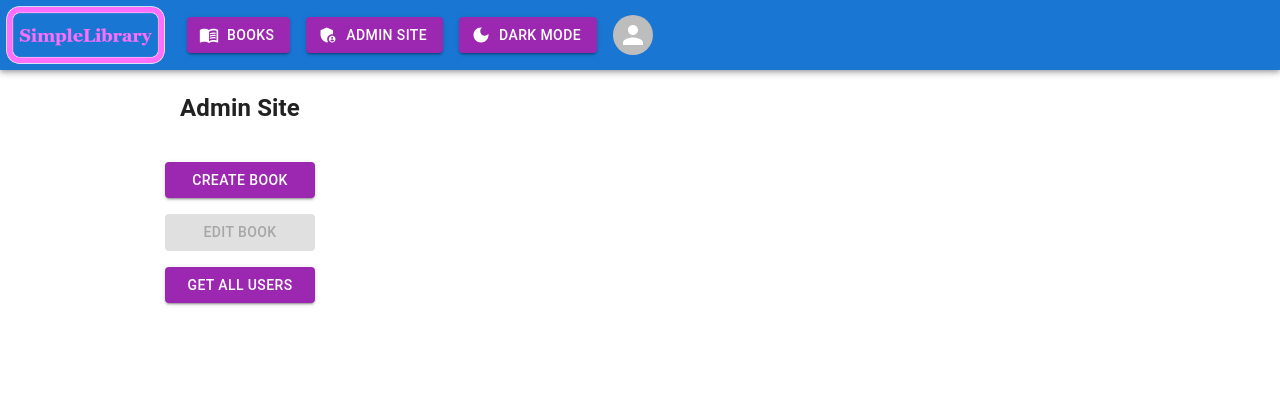
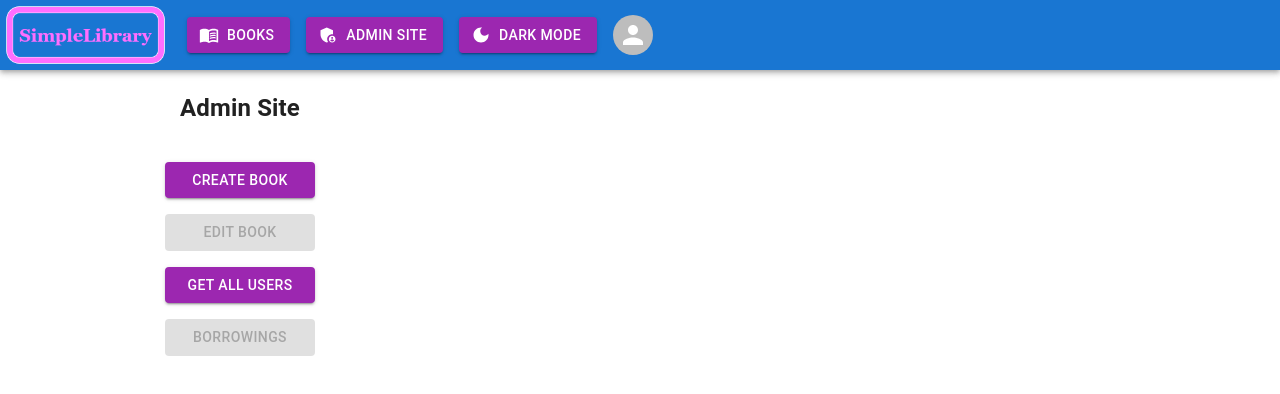
Before and after one commit to maritmoe/SimpleLibraryFrontend, a React (Vite) app in the folder LibraryFrontend/: page /admin in a window 1280 px wide. Shown: the top 394 px of the page. Built offline with nearby package versions, Linux system fonts and the light colour scheme.

Commit message:
Want to add get all borrowings functionality later

```diff
--- a/LibraryFrontend/src/components/ContentView/Admin/AdminMenu/AdminMenu.jsx
+++ b/LibraryFrontend/src/components/ContentView/Admin/AdminMenu/AdminMenu.jsx
@@ -34,6 +34,16 @@ function AdminMenu() {
           Get All Users
         </Button>
       </Tooltip>
+      <Tooltip title="Get All Borrowings">
+        <Button
+          variant="contained"
+          color="secondary"
+          disabled
+          onClick={() => navigate("/admin/borrowings")}
+        >
+          Borrowings
+        </Button>
+      </Tooltip>
     </Stack>
   );
 }
```
